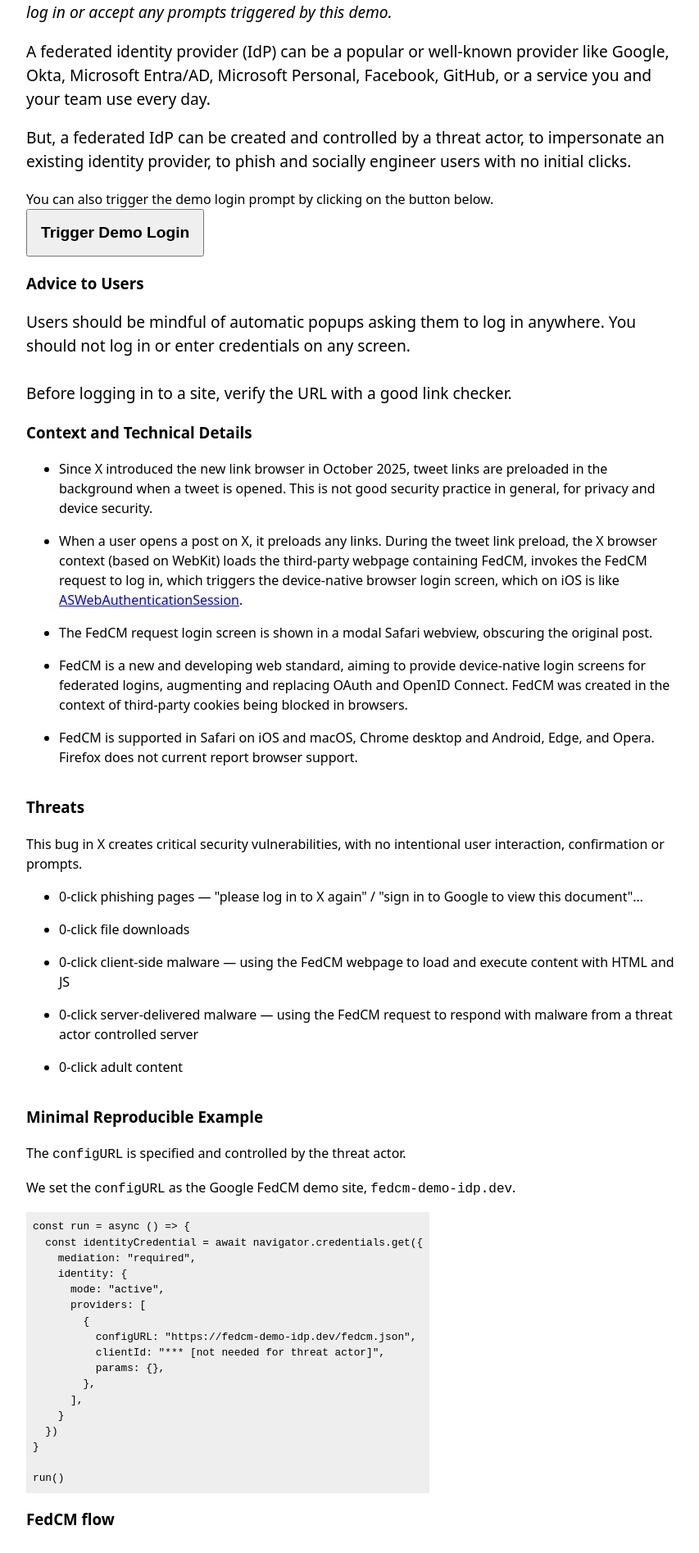
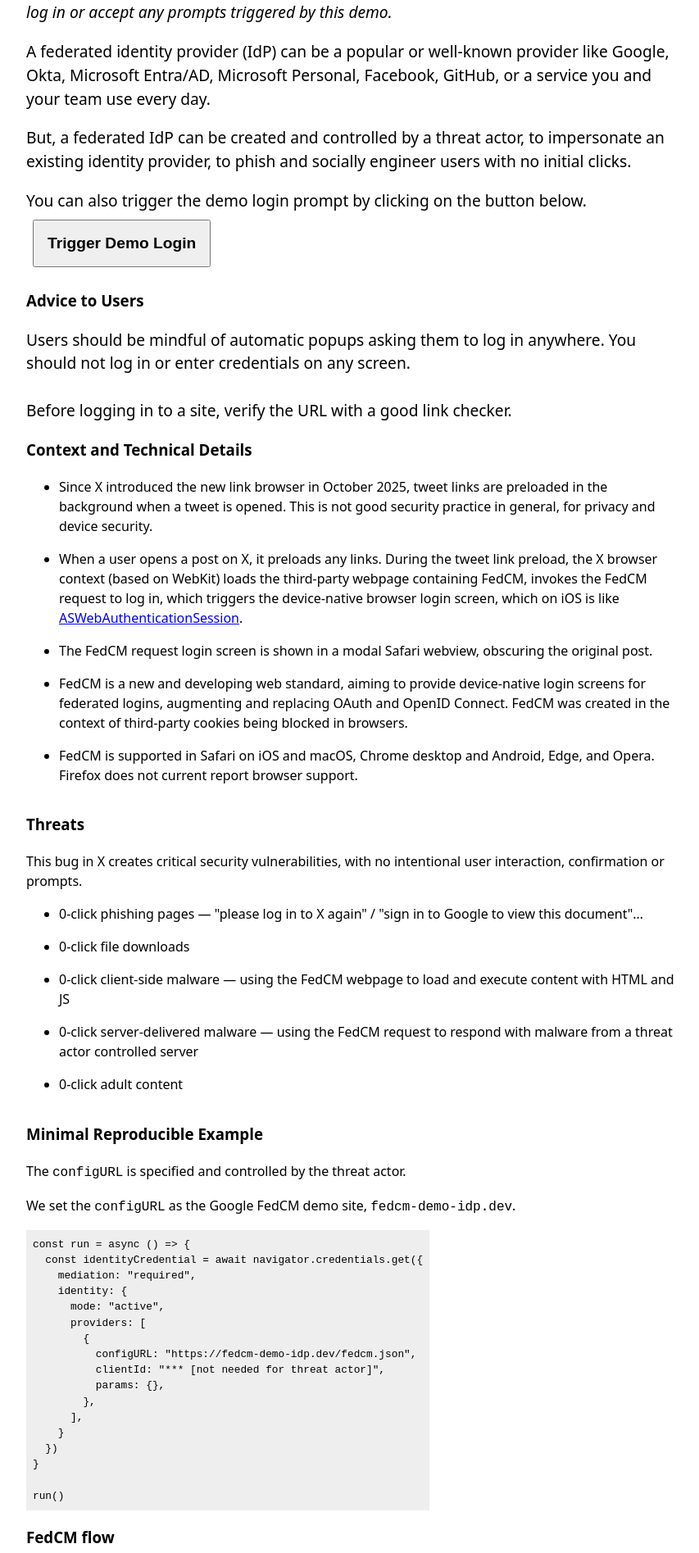
Before and after one commit to alexgreenland/alexgreenland.github.io, a Jekyll site: the page sandbox/fedcm-x-jul-2026.html, which Jekyll copies as it is, in a window 1280 px wide. Shown: the part 481-2376 px from the top of the page at 82% size, without its empty margins (208-1061 px from the left). Built offline with Jekyll 4.4.1, drawn with Linux system fonts in a browser that asks for light colours; Markdown is read by kramdown in place of the engine named in the settings.

Commit message:
Update fedcm-x-jul-2026.html

```diff
--- a/sandbox/fedcm-x-jul-2026.html
+++ b/sandbox/fedcm-x-jul-2026.html
@@ -38,6 +38,7 @@
     }
 
     button {
+      margin: 0.5rem;
       padding: 1rem;
       font-size: 1.2rem;
       font-weight: bold;
@@ -90,7 +91,7 @@
   But, a federated IdP can be created and controlled by a threat actor, to impersonate an existing identity provider, to phish and socially engineer users with no initial clicks.
 </p>
 
-<p>
+<p class="lead">
   You can also trigger the demo login prompt by clicking on the button below.
   <br>
   <button id="trigger-login">Trigger Demo Login</button>
```
